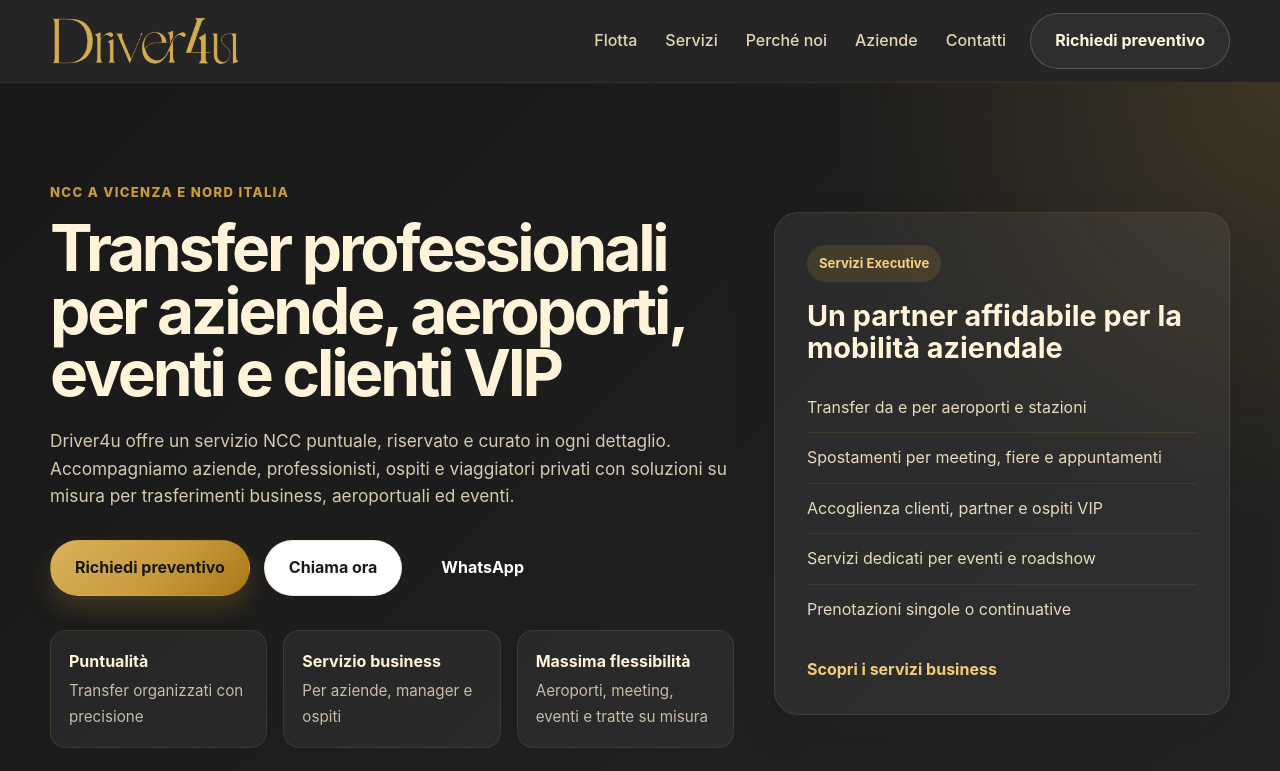
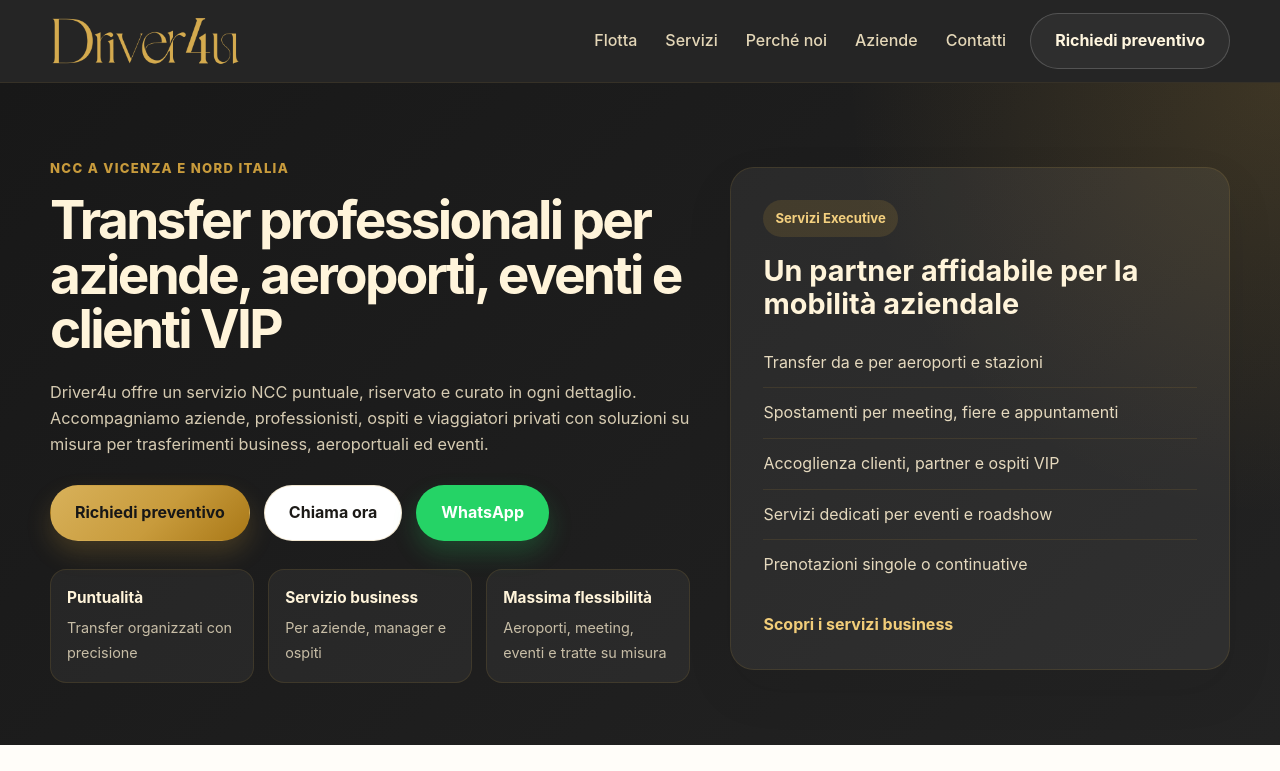
Before and after one commit to dfpcapitalsrl-ops/Driver4u, a Next.js app: page / in a window 1280 px wide. Shown: the top 771 px of the page. Built offline with nearby package versions, Linux system fonts and the light colour scheme.

Commit message:
Adjust hero sizing and add WhatsApp button styles

```diff
--- a/styles/globals.css
+++ b/styles/globals.css
@@ -154,6 +154,18 @@ button {
   background: #faf7f1;
 }
 
+.btn-whatsapp {
+  background: #25d366;
+  color: #ffffff;
+  box-shadow: 0 12px 24px rgba(37, 211, 102, 0.22);
+}
+
+.btn-whatsapp:hover {
+  transform: translateY(-2px);
+  background: #20ba5a;
+  box-shadow: 0 16px 34px rgba(37, 211, 102, 0.3);
+}
+
 .btn-outline {
   border-color: rgba(255, 255, 255, 0.18);
   color: #fff6df;
@@ -253,7 +265,7 @@ button {
 }
 
 .hero {
-  padding: 96px 0 74px;
+  padding: 72px 0 62px;
   background:
     radial-gradient(circle at top right, rgba(200, 155, 60, 0.18), transparent 30%),
     linear-gradient(135deg, #181818 0%, #232323 100%);
@@ -262,42 +274,46 @@ button {
 
 .hero-grid {
   display: grid;
-  grid-template-columns: 1.2fr 0.8fr;
+  grid-template-columns: minmax(0, 1fr) 0.78fr;
   gap: 40px;
   align-items: center;
 }
 
+.hero-content {
+  max-width: 720px;
+}
+
 .hero-content h1 {
-  font-size: clamp(2.6rem, 5vw, 4.9rem);
-  line-height: 0.98;
+  font-size: clamp(2.6rem, 4.15vw, 4.25rem);
+  line-height: 1.03;
   letter-spacing: -0.05em;
-  max-width: 860px;
+  max-width: 720px;
   margin-bottom: 22px;
   color: #fff4da;
 }
 
 .hero-text {
-  max-width: 700px;
+  max-width: 680px;
   color: rgba(255, 241, 211, 0.82);
-  font-size: 1.08rem;
-  margin-bottom: 30px;
+  font-size: 1.02rem;
+  margin-bottom: 28px;
 }
 
 .hero-actions {
   display: flex;
   gap: 14px;
   flex-wrap: wrap;
-  margin-bottom: 34px;
+  margin-bottom: 28px;
 }
 
 .hero-highlights {
   display: grid;
   grid-template-columns: repeat(3, 1fr);
-  gap: 16px;
+  gap: 14px;
 }
 
 .hero-highlights div {
-  padding: 18px;
+  padding: 16px;
   border-radius: var(--radius-md);
   background: rgba(255, 255, 255, 0.05);
   border: 1px solid rgba(200, 155, 60, 0.14);
@@ -312,13 +328,13 @@ button {
 
 .hero-highlights strong {
   display: block;
-  font-size: 1rem;
+  font-size: 0.96rem;
   margin-bottom: 4px;
   color: #fff4da;
 }
 
 .hero-highlights span {
-  font-size: 0.95rem;
+  font-size: 0.9rem;
   color: rgba(255, 241, 211, 0.74);
 }
 
@@ -761,6 +777,14 @@ textarea {
     grid-template-columns: 1fr;
   }
 
+  .hero-content {
+    max-width: 760px;
+  }
+
+  .hero-content h1 {
+    max-width: 760px;
+  }
+
   .fleet-gallery-grid,
   .services-grid,
   .advantages-grid,
```
